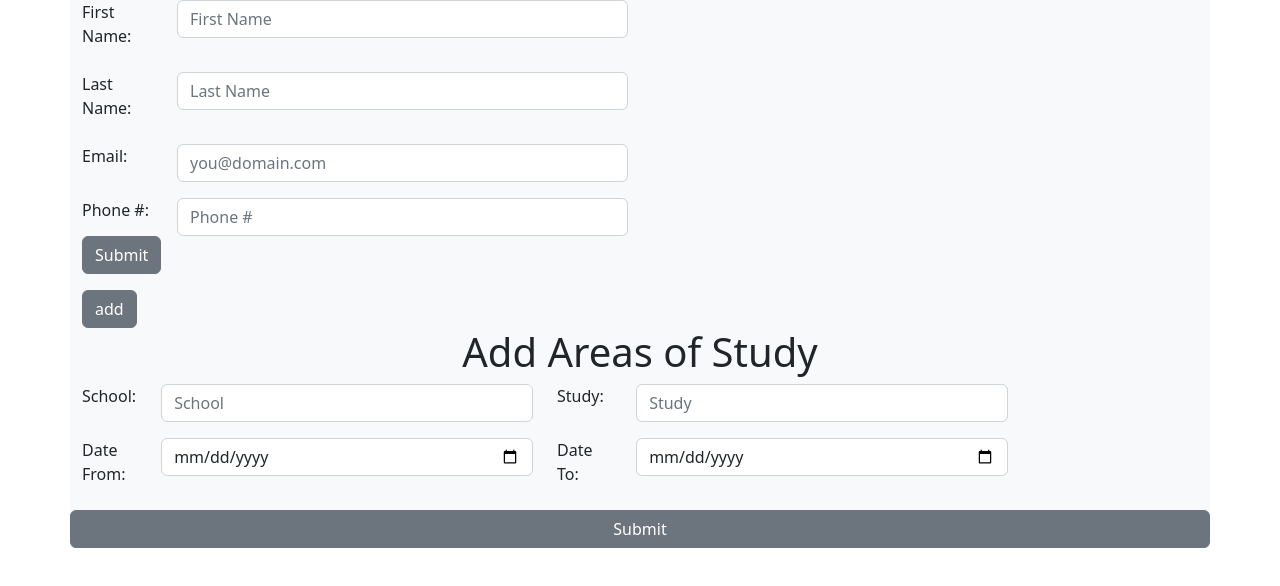
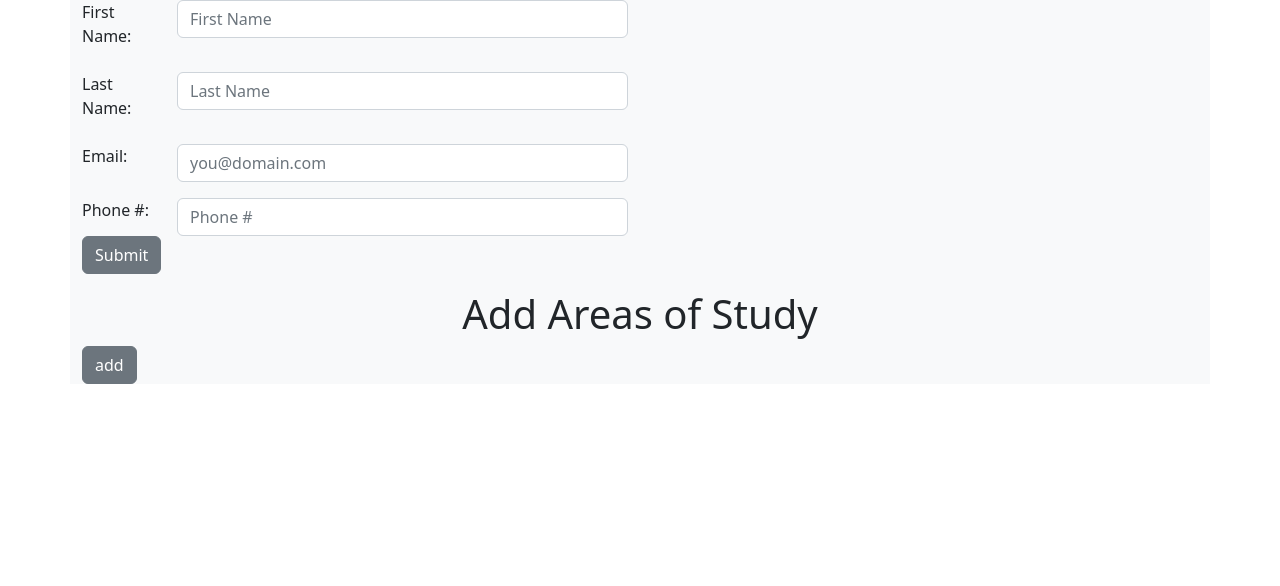
Before and after one commit to cwilliamson29/top-cv-project, a React (Create React App) app: page / in a window 1280 px wide. Shown: the top 586 px of the page. Built offline with nearby package versions, Linux system fonts and the light colour scheme.

Commit message:
saving before rewirte of educomponent

```diff
--- a/src/components/editComponents/eduComp.jsx
+++ b/src/components/editComponents/eduComp.jsx
@@ -1,6 +1,6 @@
 import React, { Component } from 'react';
 import { Row, Form, FormGroup, Label, Input, Button } from 'reactstrap';
-
+import uniqid from 'uniqid'
 
 
 class RenderStudy extends Component {
@@ -26,10 +26,7 @@ class RenderStudy extends Component {
 
             })
       }
-      handleDelete = itemId => {
-            const tasks = this.state.tasks.filter(item => item.id !== itemId);
-            this.setState({ tasks: tasks })
-      }
+
       onSubmitEducation = (e) => {
             e.preventDefault();
             this.setState({
@@ -40,11 +37,14 @@ class RenderStudy extends Component {
             });
       }
 
+
       render() {
+            //console.log(this.props.id, " this is id")
             return (
-                  <div>
+                  <div key={this.props.id} >
                     <div className="row text-center">
                         <h1>Add Areas of Study</h1>
+                        <button onClick={() => this.props.onDelete(this.props.id)}>X</button>
                     </div>
                   <Form className="row" onSubmit={this.onSubmitEducation}>
                     <FormGroup className="col-md-5">
@@ -109,21 +109,6 @@ class RenderStudy extends Component {
       }
 };
 
-function addStudy() {
-      let studyArray = [1];
-
-      let a = studyArray.length
-
-      studyArray.push(++a)
-      console.log(a)
-
-      return (
-            <div>
-                {studyArray.map((item, i) => (<RenderStudy id={item}/>))}
-            </div>
-      );
-}
-
 class Education extends Component {
       constructor() {
             super();
@@ -134,26 +119,33 @@ class Education extends Component {
       }
 
       onSubmitStudy = (e) => {
-            console.log("onsubmit")
+            //console.log("onsubmit")
             e.preventDefault();
             this.setState({
-                  studyArray: this.state.studyArray.concat([0])
+                  studyArray: this.state.studyArray.concat([uniqid()])
             })
+      }
+      handleDelete = itemId => {
+            const newStudy = this.state.studyArray.filter(item => { return item != itemId });
+            this.setState({ studyArray: newStudy })
+            console.log("ondelete: " + newStudy)
+            console.log("to be delted: " + itemId)
       }
 
       render() {
-            const {studyArray} = this.state
+            const { studyArray } = this.state
             return (
                   <div>
-                {/*{this.state.studyArray.map((item, i) => (<RenderStudy id={item}/>))}*/}
+                    <div className="row text-center">
+                        <h1>Add Areas of Study</h1>
+                    </div>
+                    {this.state.studyArray.map((item, i) => (<RenderStudy key={item} id={item} onDelete={this.handleDelete} />))}
 
+                    <form onSubmit={this.onSubmitStudy}>
+                        <Button type="submit">add</Button>
+                    </form>
 
-
-                <form onSubmit={this.onSubmitStudy}>
-                    <Button type="submit">add</Button>
-                </form>
-                <RenderStudy id={studyArray}/>
-            </div>
+                  </div>
             )
       }
 
```
